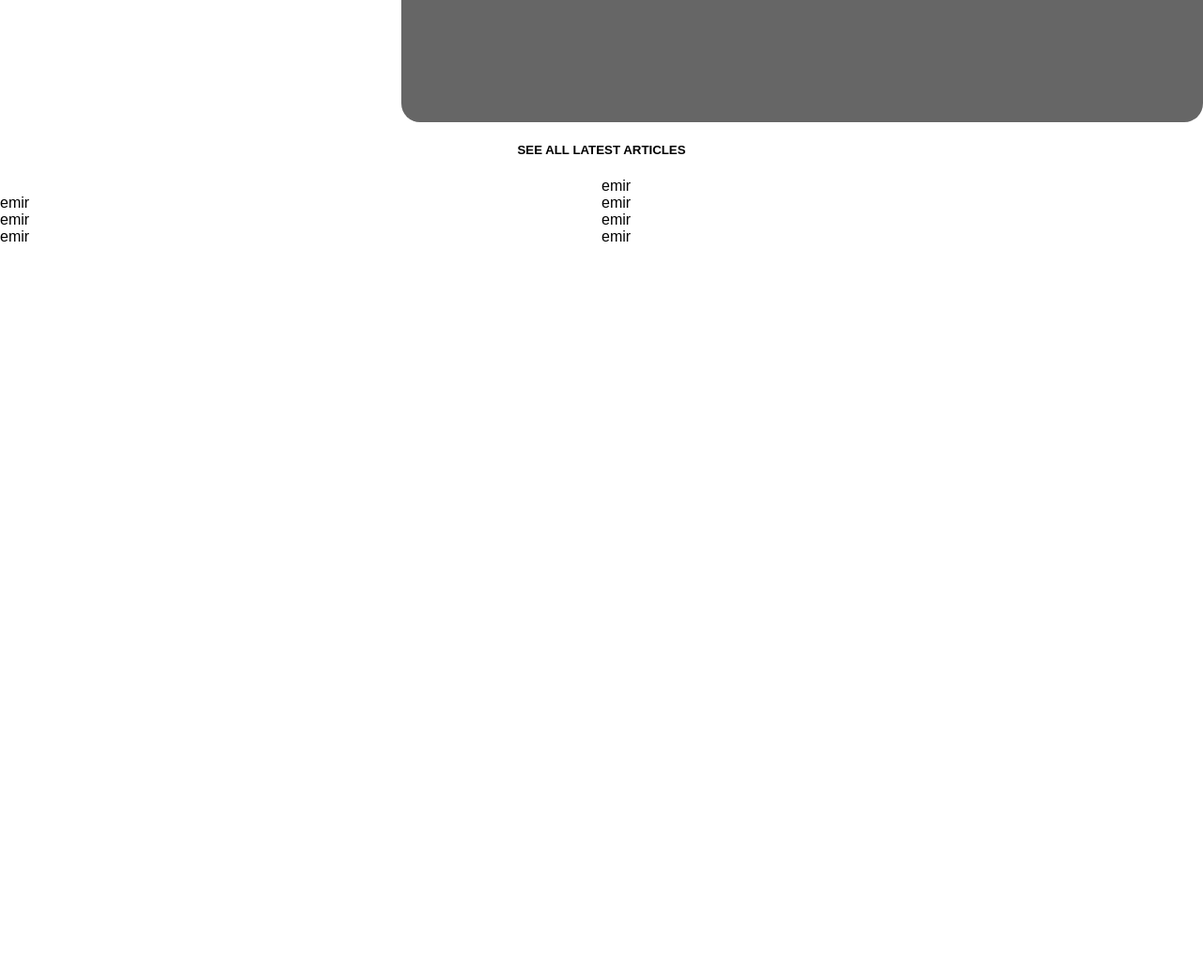
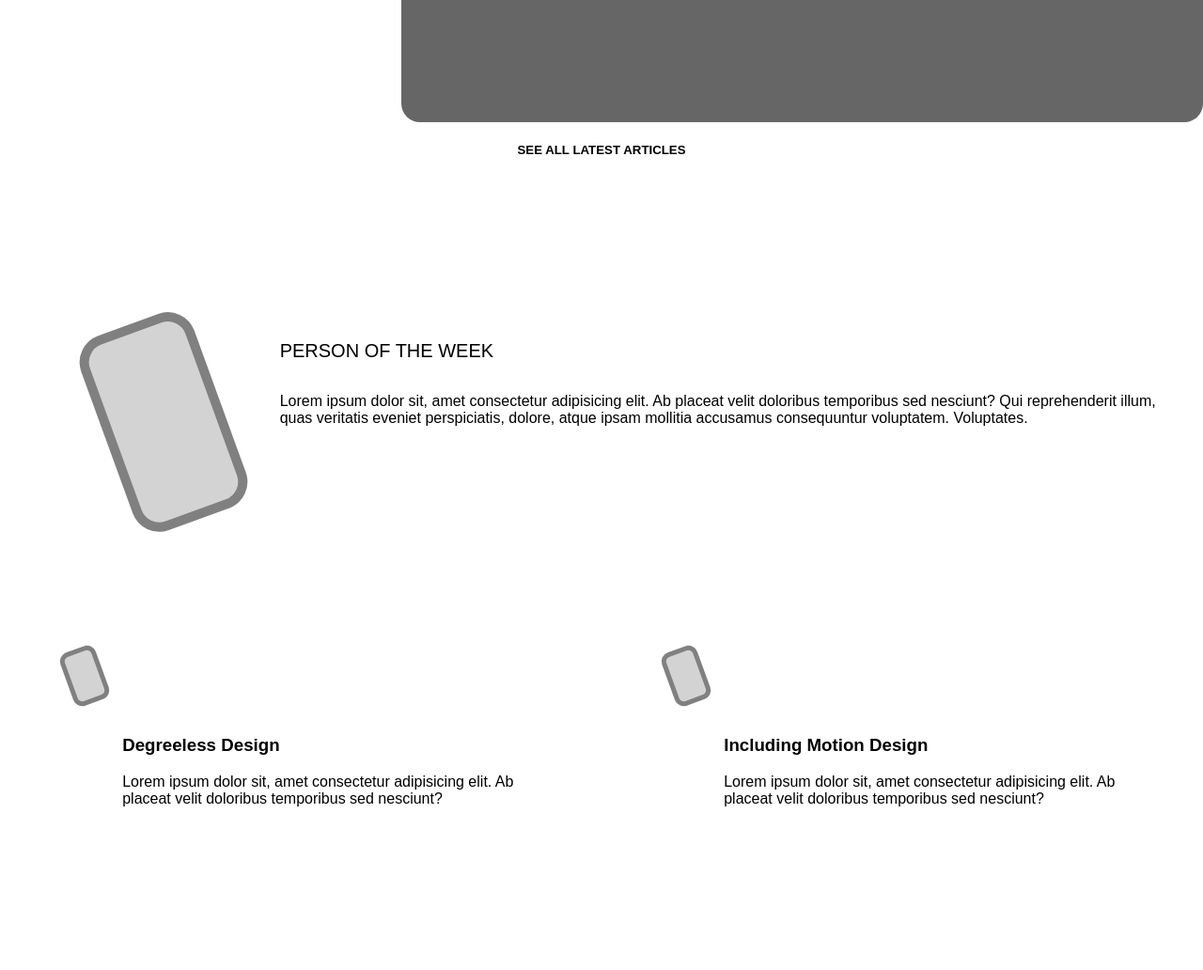
Before and after one commit to evaveskova/design_teardown, a plain HTML site: page index.html in a window 1280 px wide. Shown: the part 3558-4590 px from the top of the page at 94% size. Before the commit the page ends 3819 px from the top, so only its background shows below. Drawn offline with Linux system fonts and the light colour scheme.

Commit message:
person of the week

```diff
--- a/index.html
+++ b/index.html
@@ -180,13 +180,83 @@
 
 
         <div class="person">
-            <div class="person-oftheweek">emir</div>
-            <div class="person-card">emir</div>
-            <div class="person-card">emir</div>
-            <div class="person-card">emir</div>
-            <div class="person-card">emir</div>
-            <div class="person-card">emir</div>
-            <div class="person-card">emir</div>
+
+            <div class="person-oftheweek">
+              <div class="person-box"></div>
+              <div class="person-text">
+                <h5>PERSON OF THE WEEK</h5>
+                <p>Lorem ipsum dolor sit, amet consectetur
+                    adipisicing elit. Ab placeat velit doloribus
+                    temporibus sed nesciunt? Qui reprehenderit illum,
+                    quas veritatis eveniet perspiciatis, dolore, atque
+                    ipsam mollitia accusamus consequuntur voluptatem. Voluptates.</p>
+              </div>
+            </div>
+
+            <div class="person-card-row-1">
+              <div class="person-box-small"></div>
+              <div class="person-text-small">
+                <h3>Degreeless Design</h3>
+                <p>Lorem ipsum dolor sit, amet consectetur
+                    adipisicing elit. Ab placeat velit doloribus
+                    temporibus sed nesciunt? </p>
+              </div>
+            </div>
+
+            <div class="person-card-row-1">
+              <div class="person-box-small"></div>
+              <div class="person-text-small">
+                <h3>Including Motion Design</h3>
+                <p>Lorem ipsum dolor sit, amet consectetur
+                    adipisicing elit. Ab placeat velit doloribus
+                    temporibus sed nesciunt? </p>
+              </div>
+            </div>
+          </div>
+
+            <div class="person-card-row-2">
+              <div class="person-box-small"></div>
+              <div class="person-text-small">
+                <h3>CSS Architecture</h3>
+                <p>Lorem ipsum dolor sit, amet consectetur
+                    adipisicing elit. Ab placeat velit doloribus
+                    temporibus sed nesciunt? </p>
+              </div>
+            </div>
+            </div>
+
+            <div class="person-card-row-2">
+              <div class="person-box-small"></div>
+              <div class="person-text-small">
+                <h3>Bundlephobia</h3>
+                <p>Lorem ipsum dolor sit, amet consectetur
+                    adipisicing elit. Ab placeat velit doloribus
+                    temporibus sed nesciunt? </p>
+              </div>
+            </div>
+            </div>
+
+            <div class="person-card-row-3">
+              <div class="person-box-small"></div>
+              <div class="person-text-small">
+                <h3>SubsetCSS</h3>
+                <p>Lorem ipsum dolor sit, amet consectetur
+                    adipisicing elit. Ab placeat velit doloribus
+                    temporibus sed nesciunt? </p>
+              </div>
+            </div>
+            </div>
+
+            <div class="person-card-row-3">
+              <div class="person-box-small"></div>
+              <div class="person-text-small">
+                <h3>Degreeless Design</h3>
+                <p>Lorem ipsum dolor sit, amet consectetur
+                    adipisicing elit. Ab placeat velit doloribus
+                    temporibus sed nesciunt? </p>
+              </div>
+            </div>
+            </div>
         </div>
 
     </main>
--- a/style.css
+++ b/style.css
@@ -266,5 +266,74 @@ a {
 }
 
 .person-oftheweek {
-    grid-column: 2;
+    grid-column: 1 / span 2;
+    grid-row: 1;
+    display: flex;
+    flex-direction: row;
+    align-items: center;
+    padding: 50px;
 }
+
+.person-box {
+  grid-column: 1;
+  margin-top: 100px;
+  margin-left: 60px;
+  margin-right: 60px;
+  border: 10px solid gray;
+  border-radius: 30px;
+  transform: rotate(-20deg);
+  height: 200px;
+  width: 200px;
+  background-color: lightgray;
+}
+
+.person-text {
+  grid-column: 2;
+}
+
+.person-text h5 {
+  font-size: 20px;
+  font-weight: 300;
+}
+
+.person-text p {
+  font-size: 16px;
+}
+
+
+.person-box-small {
+  margin-left: 20px;
+  margin-right: 20px;
+  margin-bottom: 200px;
+  border: 5px solid gray;
+  border-radius: 10px;
+  transform: rotate(-20deg);
+  height: 50px;
+  width: 50px;
+  background-color: lightgray;
+}
+
+  .person-card-row-1 {
+    grid-row: 2;
+    display: flex;
+    flex-direction: row;
+    align-items: center;
+    padding: 50px;
+}
+
+.person-card-row-2 {
+  grid-column: 1 / 2;
+  grid-row: 3;
+  display: flex;
+  flex-direction: row;
+  align-items: center;
+  padding: 50px;
+}
+
+.person-card-row-3 {
+  grid-row: 4;
+  display: flex;
+  flex-direction: row;
+  align-items: center;
+  padding: 50px;
+}
```
